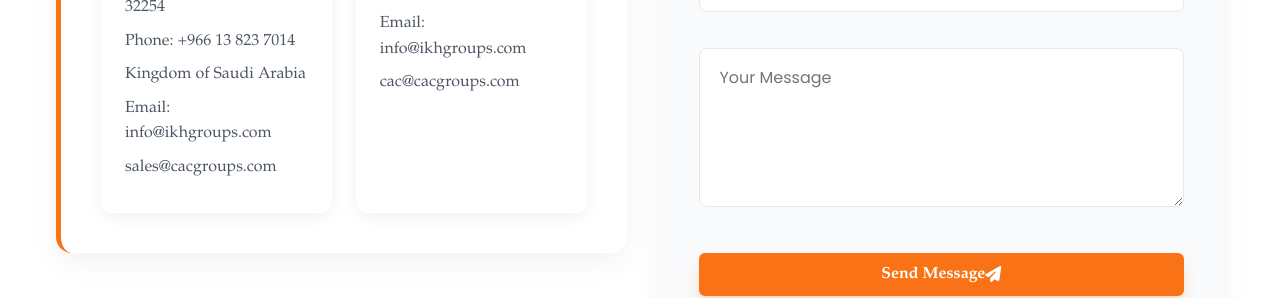
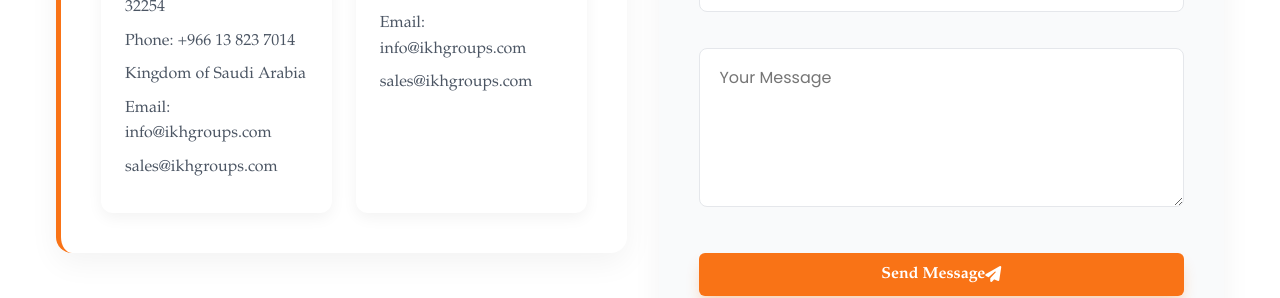
Before and after one commit to irfan-web-dev/ikhgroups, a Next.js app: page /contact in a window 1280 px wide. Shown: the part 1112-1410 px from the top of the page. Built offline with nearby package versions, Linux system fonts and the light colour scheme.

Commit message:
mail formating fixed

```diff
--- a/src/app/api/send-email/route.js
+++ b/src/app/api/send-email/route.js
@@ -14,7 +14,7 @@ export async function POST(request) {
   });
 
   // Both emails should always receive the message
-  const recipients = ["info@ikhgroups.com", "sales@cacgroups.com"];
+  const recipients = ["info@ikhgroups.com", "sales@ikhgroups.com"];
 
   const mailOptions = {
     from: process.env.EMAIL_USER,
--- a/src/app/contact/page.jsx
+++ b/src/app/contact/page.jsx
@@ -153,7 +153,7 @@ export default function Contact() {
                 <p>Phone: +966 13 823 7014</p>
                 <p>Kingdom of Saudi Arabia</p>
                 <p>Email: info@ikhgroups.com</p>
-                <p>sales@cacgroups.com</p>
+                <p>sales@ikhgroups.com</p>
               </div>
             </div>
 
@@ -167,7 +167,7 @@ export default function Contact() {
                 <p>Jubail - 31961</p>
                 <p>Kingdom of Saudi Arabia</p>
                 <p>Email: info@ikhgroups.com</p>
-                <p>cac@cacgroups.com</p>
+                <p>sales@ikhgroups.com</p>
               </div>
             </div>
           </div>
```
